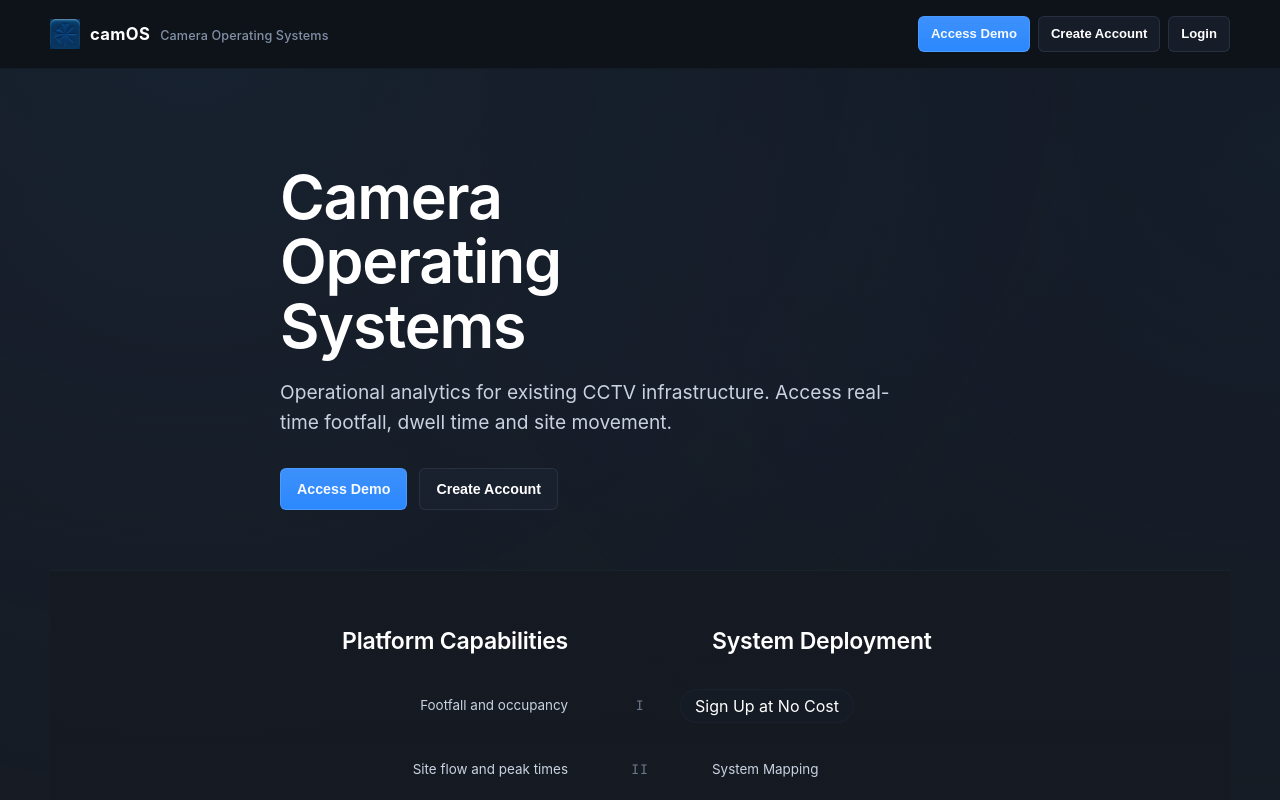
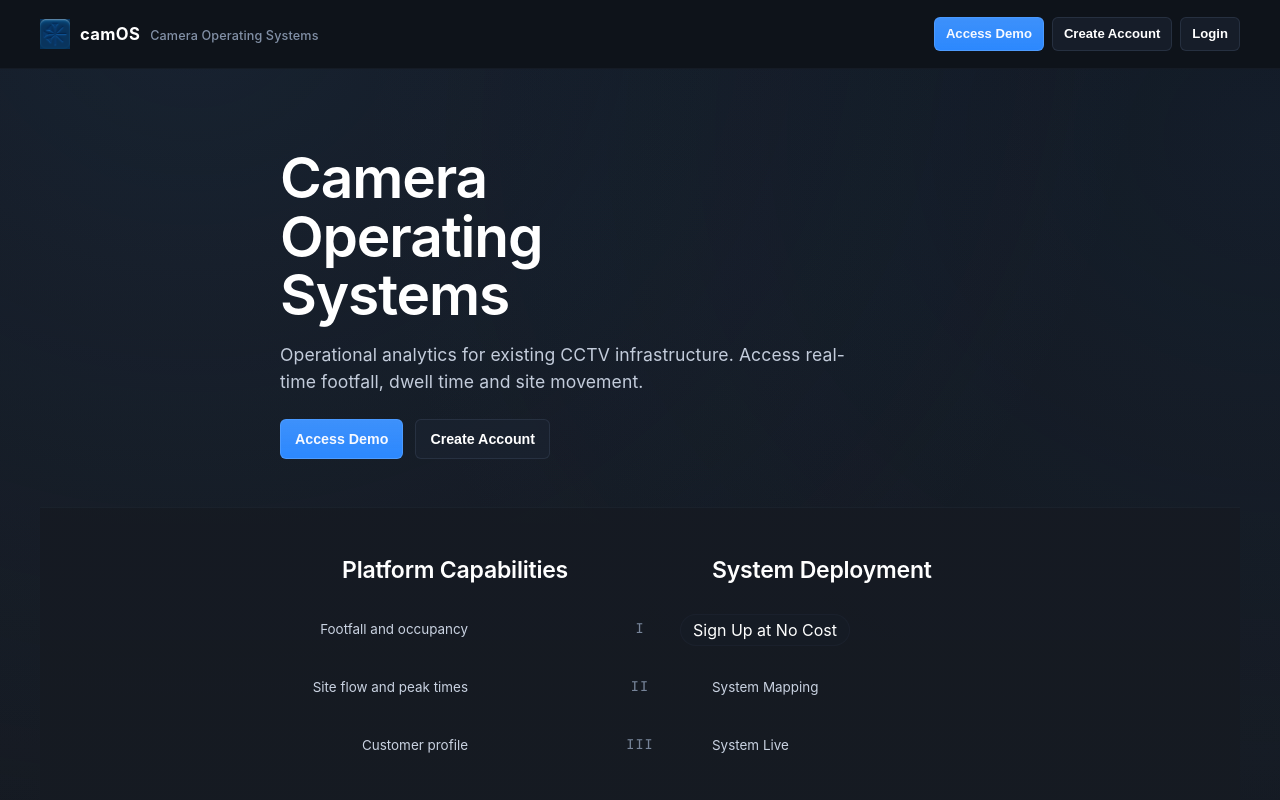
Before and after one commit to Ali-Nigzu/portal, a React (Vite) app in the folder frontend/: page / in a window 1280 px wide. Shown: the top 800 px of the page. Built offline with nearby package versions, Linux system fonts and the light colour scheme; no server answers.

Commit message:
Harden landing hero and axis geometry alignment

```diff
--- a/frontend/src/styles/LandingPage.css
+++ b/frontend/src/styles/LandingPage.css
@@ -1,4 +1,5 @@
 :root {
+  --landing-rail-max: 1200px;
   --sys-bg-0: var(--vrm-color-surface-0);
   --sys-bg-1: var(--vrm-bg-primary);
   --sys-bg-2: var(--vrm-bg-panel);
@@ -32,7 +33,7 @@ body {
 }
 
 .landing-container {
-  width: min(1180px, calc(100% - 64px));
+  width: min(var(--landing-rail-max), calc(100% - 64px));
   margin: 0 auto;
 }
 
@@ -63,8 +64,8 @@ body {
 
 .btn {
   border-radius: var(--sys-radius-sm);
-  min-height: 42px;
-  padding: 0 16px;
+  min-height: 40px;
+  padding: 0 14px;
   border: 1px solid transparent;
   font-size: 0.89rem;
   line-height: 1;
@@ -73,7 +74,7 @@ body {
   transition: background-color 160ms ease, border-color 160ms ease, transform 160ms ease;
 }
 
-.btn-sm { min-height: 36px; padding: 0 12px; font-size: 0.82rem; }
+.btn-sm { min-height: 34px; padding: 0 11px; font-size: 0.82rem; }
 
 .btn-primary {
   color: #f6f9ff;
@@ -81,7 +82,10 @@ body {
   border-color: color-mix(in srgb, var(--sys-accent) 60%, white 16%);
 }
 
-.btn-primary:hover:not(:disabled) { transform: translateY(-1px); }
+.btn-primary:hover:not(:disabled) {
+  background: linear-gradient(180deg, rgba(153, 191, 234, 0.16), rgba(153, 191, 234, 0.04)), var(--sys-accent);
+  border-color: color-mix(in srgb, var(--sys-accent) 54%, white 14%);
+}
 
 .btn-secondary,
 .btn-tertiary {
@@ -107,24 +111,26 @@ body {
 .landing-hero,
 #create-account { scroll-margin-top: 86px; }
 
-.landing-hero { padding: 96px 0 60px; }
+.landing-hero { padding: 80px 0 48px; }
 .landing-hero-inner { max-width: 720px; }
 .landing-hero h1 {
   margin: 0;
-  font-size: clamp(2.35rem, 5vw, 3.8rem);
-  line-height: 1.06;
+  font-size: clamp(2.2rem, 4.8vw, 3.55rem);
+  line-height: 1.03;
   letter-spacing: -0.02em;
   font-weight: 640;
   max-width: 12ch;
 }
 .landing-hero p {
-  margin: 20px 0 0;
+  margin: 16px 0 0;
   max-width: 52ch;
   color: var(--sys-text-2);
-  font-size: clamp(1.02rem, 1.75vw, 1.2rem);
+  font-size: clamp(0.96rem, 1.6vw, 1.1rem);
+  letter-spacing: 0.005em;
+  opacity: 0.97;
   line-height: 1.55;
 }
-.landing-hero-actions { margin-top: 30px; display: flex; gap: 12px; }
+.landing-hero-actions { margin-top: 24px; display: flex; gap: 12px; }
 
 
 .landing-spec-sheet {
@@ -137,7 +143,7 @@ body {
   background: transparent;
   box-shadow: none;
   overflow: visible;
-  max-width: 1200px;
+  max-width: var(--landing-rail-max);
 }
 
 .landing-system-surface {
@@ -150,13 +156,13 @@ body {
 
 .landing-operational-grid {
   min-height: 260px;
-  padding: 56px 0 36px;
+  padding: 48px 0 30px;
 }
 
 .landing-axis-layout {
   --axis-column-width: 80px;
   --axis-side-padding: 32px;
-  --axis-row-min-height: 52px;
+  --axis-row-min-height: 48px;
 
   width: 100%;
 }
@@ -174,8 +180,8 @@ body {
 }
 
 .landing-axis-headings {
-  max-width: 1200px;
-  margin: 0 auto 24px;
+  max-width: var(--landing-rail-max);
+  margin: 0 auto 20px;
   display: grid;
   grid-template-columns: 1fr var(--axis-column-width) 1fr;
   align-items: end;
@@ -212,12 +218,12 @@ body {
 }
 
 .landing-axis-row-matrix {
-  max-width: 1200px;
+  max-width: var(--landing-rail-max);
   margin: 0 auto;
   padding: 0;
   list-style: none;
   display: grid;
-  gap: 12px;
+  gap: 10px;
 }
 
 .landing-axis-row {
@@ -233,6 +239,7 @@ body {
   font-size: 0.84rem;
   line-height: 1.32;
   color: var(--sys-text-2);
+  max-width: 460px;
 }
 
 .landing-axis-left {
@@ -244,15 +251,17 @@ body {
   text-align: left;
   padding-left: var(--axis-side-padding);
   justify-self: start;
+  max-width: 420px;
 }
 
 .landing-axis-roman {
   justify-self: center;
   text-align: center;
   font-family: "Roboto Mono", ui-monospace, Menlo, monospace;
-  font-size: 0.82rem;
-  letter-spacing: 0.06em;
-  color: color-mix(in srgb, var(--sys-text-3) 78%, transparent);
+  font-size: 0.84rem;
+  font-weight: 520;
+  letter-spacing: 0.08em;
+  color: color-mix(in srgb, var(--sys-text-3) 90%, transparent);
 }
 
 .landing-deployment-step-button {
@@ -260,16 +269,17 @@ body {
   border-radius: 999px;
   background: color-mix(in srgb, var(--sys-bg-2) 24%, transparent);
   color: var(--sys-text-1);
-  padding: 6px 14px;
+  padding: 5px 12px;
   font: inherit;
   line-height: 1.25;
   cursor: pointer;
   transition: background-color 160ms ease, border-color 160ms ease;
+  max-inline-size: 100%;
 }
 
 .landing-deployment-step-button:hover {
-  border-color: color-mix(in srgb, var(--sys-line) 40%, transparent);
-  background: color-mix(in srgb, var(--sys-bg-2) 32%, transparent);
+  border-color: color-mix(in srgb, var(--sys-line) 34%, transparent);
+  background: color-mix(in srgb, var(--sys-bg-2) 30%, transparent);
 }
 
 .landing-deployment-step-button:focus-visible {
@@ -278,7 +288,7 @@ body {
 }
 
 .landing-preview {
-  padding: 20px 0 20px;
+  padding: 18px 0 20px;
   border: 0;
   position: relative;
 }
@@ -377,7 +387,7 @@ body {
 }
 .landing-footer-social-link svg { width: 14px; height: 14px; }
 @media (max-width: 1100px) {
-  .landing-container { width: min(1180px, calc(100% - 44px)); }
+  .landing-container { width: min(var(--landing-rail-max), calc(100% - 44px)); }
   .landing-operational-grid {
     gap: 64px;
     grid-template-columns: repeat(2, minmax(0, 1fr));
@@ -390,13 +400,13 @@ body {
 }
 
 @media (max-width: 900px) {
-  .landing-hero { padding: 86px 0 56px; }
+  .landing-hero { padding: 72px 0 46px; }
 
   .landing-operational-grid {
     grid-template-columns: 1fr;
     gap: 24px;
     min-height: 0;
-    padding: 60px 36px 32px;
+    padding: 52px 28px 30px;
   }
 
   .landing-axis-layout {
@@ -410,7 +420,7 @@ body {
   .landing-preview { padding: 16px 0 0; }
   .landing-assurances { padding: 14px 14px 16px; }
 
-  .landing-container { width: min(1180px, calc(100% - 30px)); }
+  .landing-container { width: min(var(--landing-rail-max), calc(100% - 30px)); }
   .landing-header-top { min-height: auto; padding: 10px 0; }
   .landing-brand-name-wrap { flex-direction: column; align-items: flex-start; gap: 2px; }
   .landing-hero h1, .landing-hero p { max-width: none; }
@@ -418,7 +428,7 @@ body {
   .landing-hero-actions .btn, .landing-signup-form .btn { width: 100%; }
 
   .landing-operational-grid {
-    padding: 52px 0 0;
+    padding: 46px 0 0;
     gap: 20px;
   }
 
```
Also changed, not shown: frontend/scripts/landing-visual-regression.mjs (+31 -1 lines).
